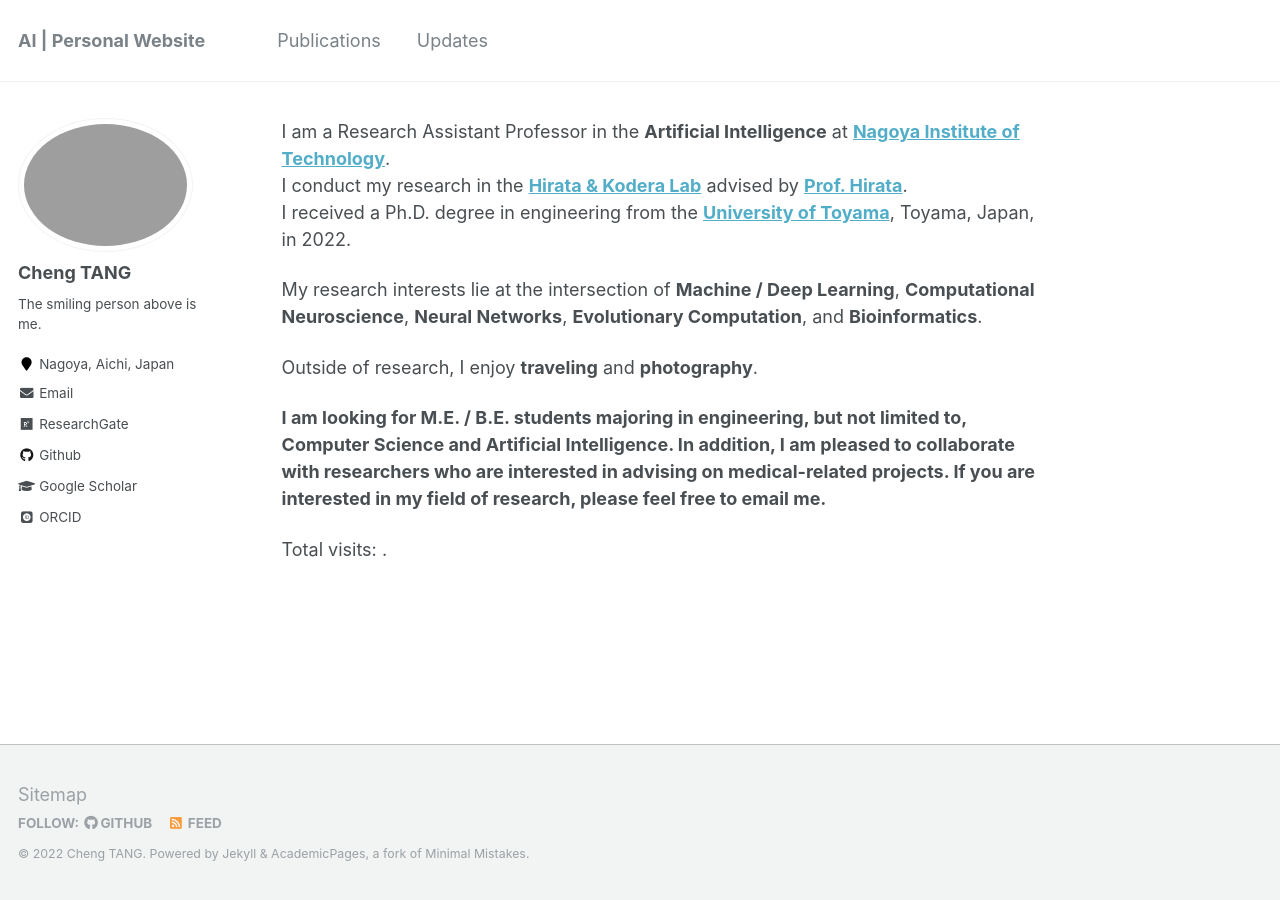
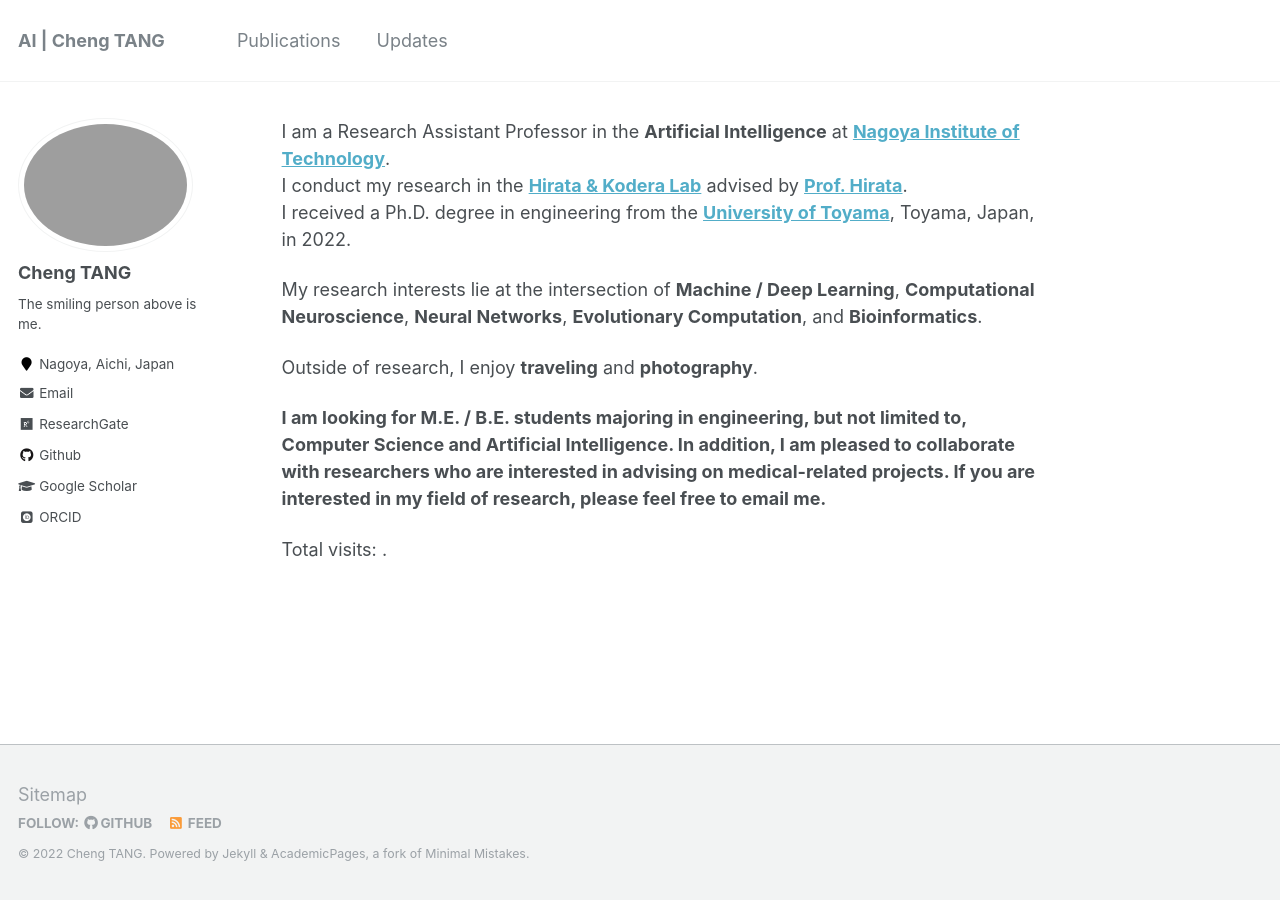
Before and after one commit to ChengTANG-AI/chengtang-ai.github.io, a Jekyll site: the page built from _pages/about.md, in a window 1280 px wide. Built offline with Jekyll 4.4.1, drawn with Linux system fonts in a browser that asks for light colours; some web fonts are replaced; comment, search, counter and statistics services are not loaded.

Commit message:
Update _config.yml

```diff
--- a/_config.yml
+++ b/_config.yml
@@ -7,7 +7,7 @@
 
 # Site Settings
 locale                   : "en-US"
-title                    : "AI | Personal Website"
+title                    : "AI | Cheng TANG"
 title_separator          : "-"
 name                     : &name "Cheng TANG"
 description              : &description "personal description"
```
